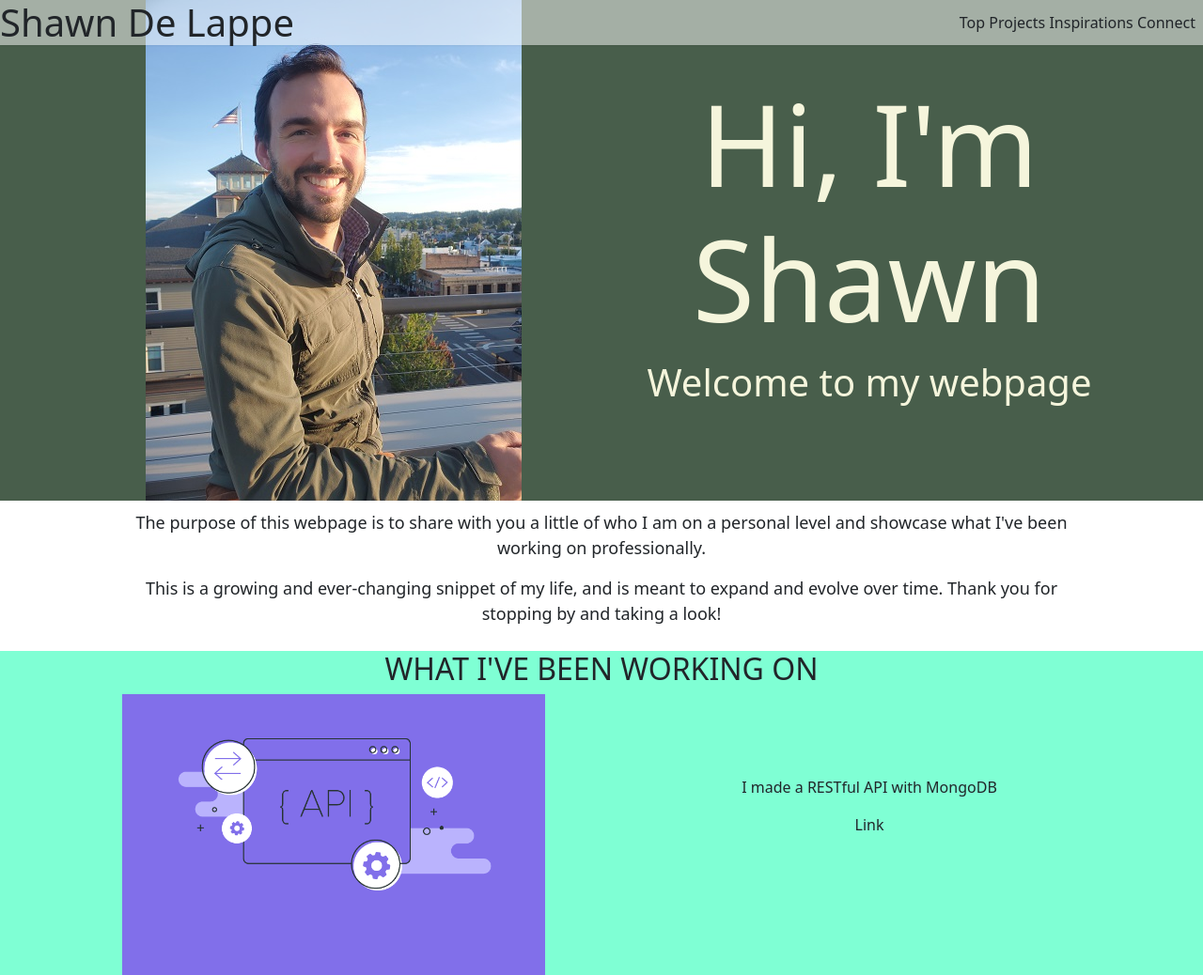
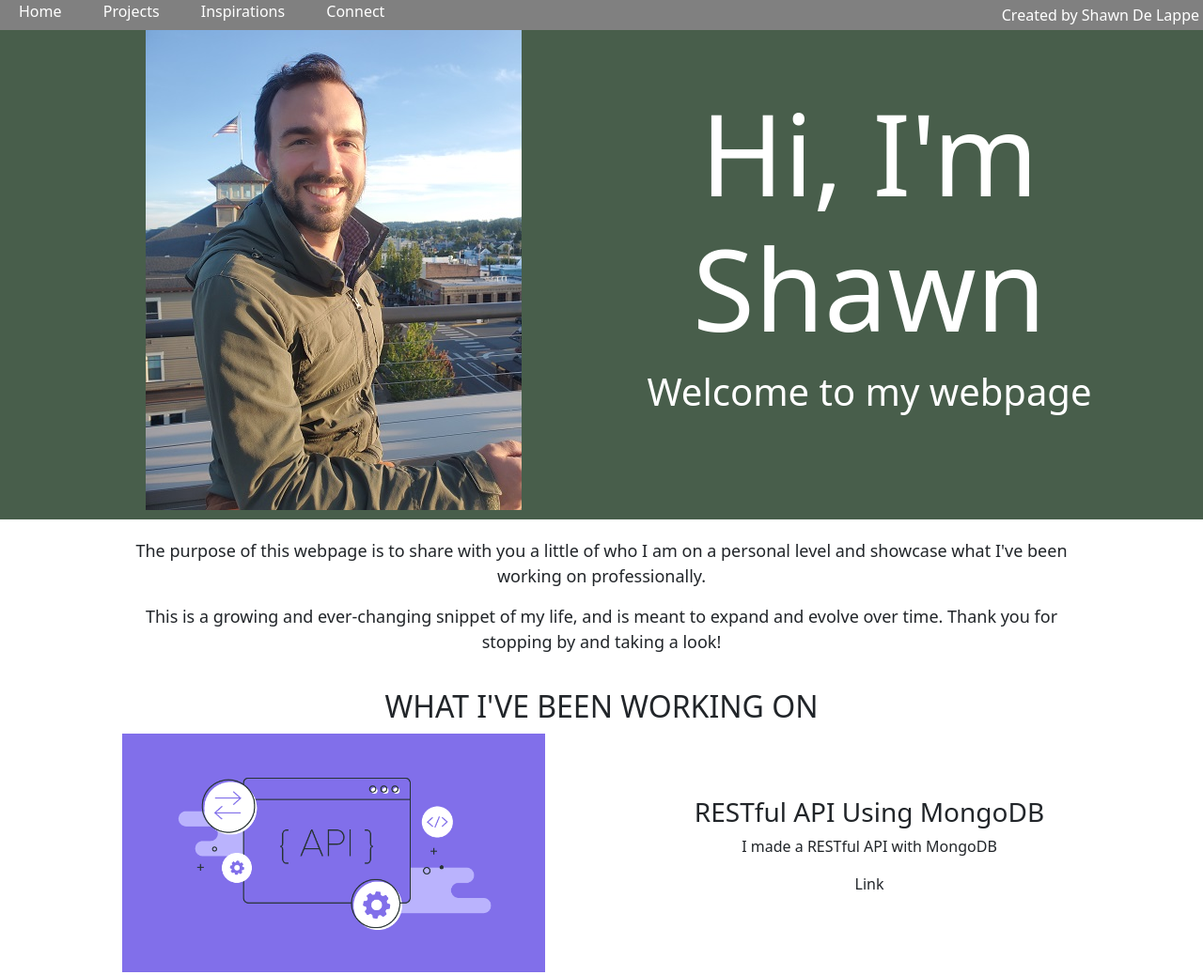
Before and after one commit to sdelappe/sdelappe.github.io, a plain HTML site: page index2.html in a window 1280 px wide. Shown: the top 1038 px of the page at 94% size. Drawn offline with nearby package versions, Linux system fonts and the light colour scheme.

Commit message:
navbar changes

```diff
--- a/index2.html
+++ b/index2.html
@@ -10,31 +10,17 @@
 </head>
 
 <body>
-    <header id="header">
-        <h1>Shawn De Lappe</h1>
+    <header>
         <nav>
-            <ul>
-                <li>Top</li>
-                <li href="#one">Projects</li>
-                <li href="#two">Inspirations</li>
-                <li href="#three">Connect</li>
+            <ul class="nav-list">
+                <li><a href="#home">Home</a></li>
+                <li><a href="#projects">Projects</a></li>
+                <li><a href="#inspirations">Inspirations</a></li>
+                <li><a href="#connect">Connect</a></li>
+                <li style="float:right">Created by Shawn De Lappe</li>
             </ul>
         </nav>
     </header>
-    <!-- <nav class="navbar navbar-expand-lg navbar-light">
-        <a class="navbar-brand" href="#">Shawn De Lappe</a>
-        <button class="navbar-toggler" type="button" data-toggle="collapse" data-target="#navbarNavAltMarkup" aria-controls="navbarNavAltMarkup" aria-expanded="false" aria-label="Toggle navigation">
-          <span class="navbar-toggler-icon"></span>
-        </button>
-        <div class="collapse navbar-collapse" id="navbarNavAltMarkup">
-          <div class="navbar-nav">
-            <a class="nav-item nav-link active" href="#">Home <span class="sr-only">(current)</span></a>
-            <a class="nav-item nav-link" href="#">Projects</a>
-            <a class="nav-item nav-link" href="#">Inspirations</a>
-            <a class="nav-item nav-link" href="#">Connect</a>
-          </div>
-        </div>
-      </nav> -->
 
     <div class="green-background">
 
@@ -63,7 +49,7 @@
         </p>
     </div>
 
-    <div style="background-color: aquamarine;">
+    <div>
         <h2 class="center">WHAT I'VE BEEN WORKING ON</h2>
 
         <div class="container">
@@ -74,6 +60,7 @@
                     height="auto">
                 </div>
                 <div class="col center">
+                    <h3>RESTful API Using MongoDB</h3>
                     <p>I made a RESTful API with MongoDB</p>
                     <p>Link</p>
                 </div>
@@ -88,6 +75,7 @@
                     height="auto">
                 </div>
                 <div class="col center">
+                    <h3>ASP .NET Core MVC BestBuy Dynamic Website</h3>
                     <p>I made a mock BestBuy API with MySQL</p>
                     <p>Link</p>
                 </div>
@@ -102,6 +90,7 @@
                     height="auto">
                 </div>
                 <div class="col center">
+                    <h3>Taco Parser</h3>
                     <p>I created an ASP .NET Core MVC dynamic website</p>
                     <p>Link</p>
                 </div>
--- a/site2.css
+++ b/site2.css
@@ -3,13 +3,13 @@
 }
 
 #hi-text{
-    color: beige;
+    color: white;
     text-align: center;
     font-size: 120px;
 }
 
 #welcome-text{
-    color: beige;
+    color: white;
     text-align: center;
     font-size: 40px;
 }
@@ -28,34 +28,36 @@
 
 /* navbar testing */
 
-#header {
+.nav-list{
+    list-style: none;
+    margin: 0;
+    padding: 0;
+    overflow: hidden;
+    background-color: gray;
     position: fixed;
-    z-index: 10000;
-    left: 0;
     top: 0;
     width: 100%;
-    background: rgba(255, 255, 255, 0.5);
-    height: 3em;
-    line-height: 3em;
-    box-shadow: 0 0 0.15em 0 rgb(0 0 0 / 10%);
-}
-
-#header nav {
-    position: absolute;
-    right: 0.5em;
-    top: 0;
-    height: 3em;
-    line-height: 3em;
 }
 
 li {
     display: inline;
+    margin: 4px;
+    color: white;
 }
 
-ol, ul {
-    list-style: none;
+li a {
+    color: white;
+    text-align: center;
+    padding: 14px 16px;
+    text-decoration: none;
 }
 
-#header nav ul {
-    margin: 0;
+li a:hover {
+    background-color: #555;
+    color: white;
 }
+
+div {
+    margin-top: 10px;
+    margin-bottom: 10px;
+}
```
Lines whose indentation alone changed are shown as unchanged.
